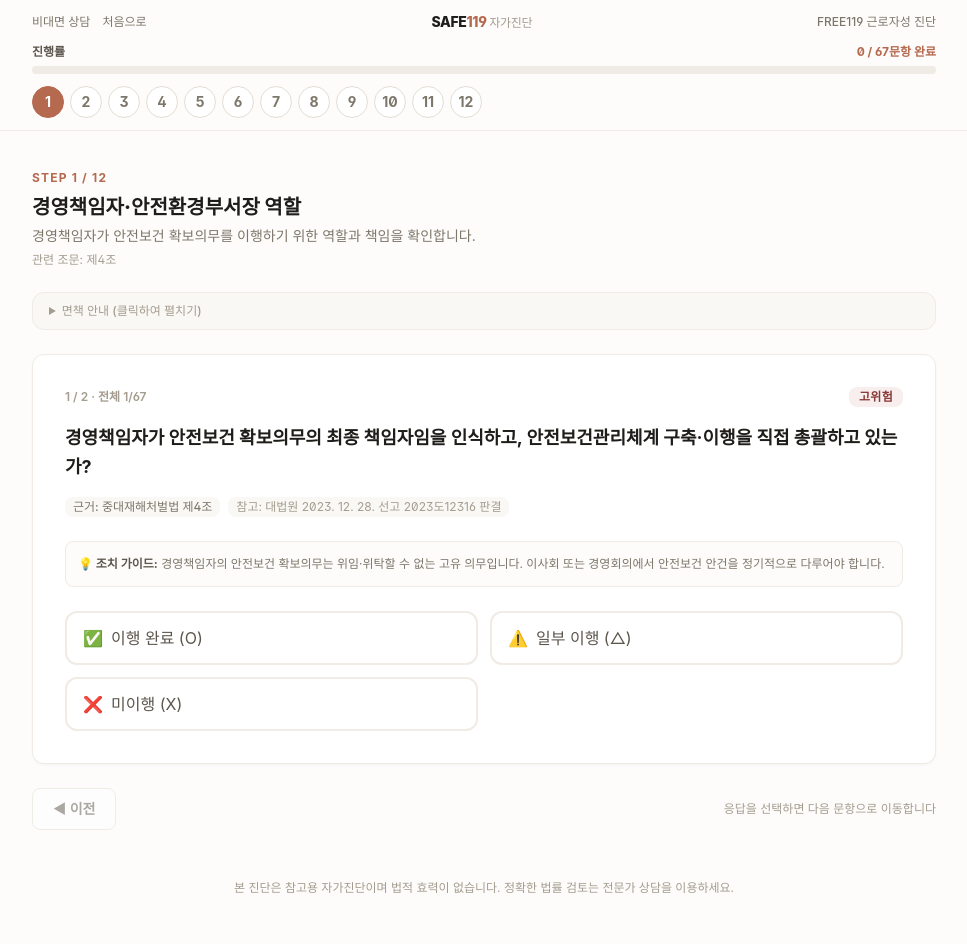
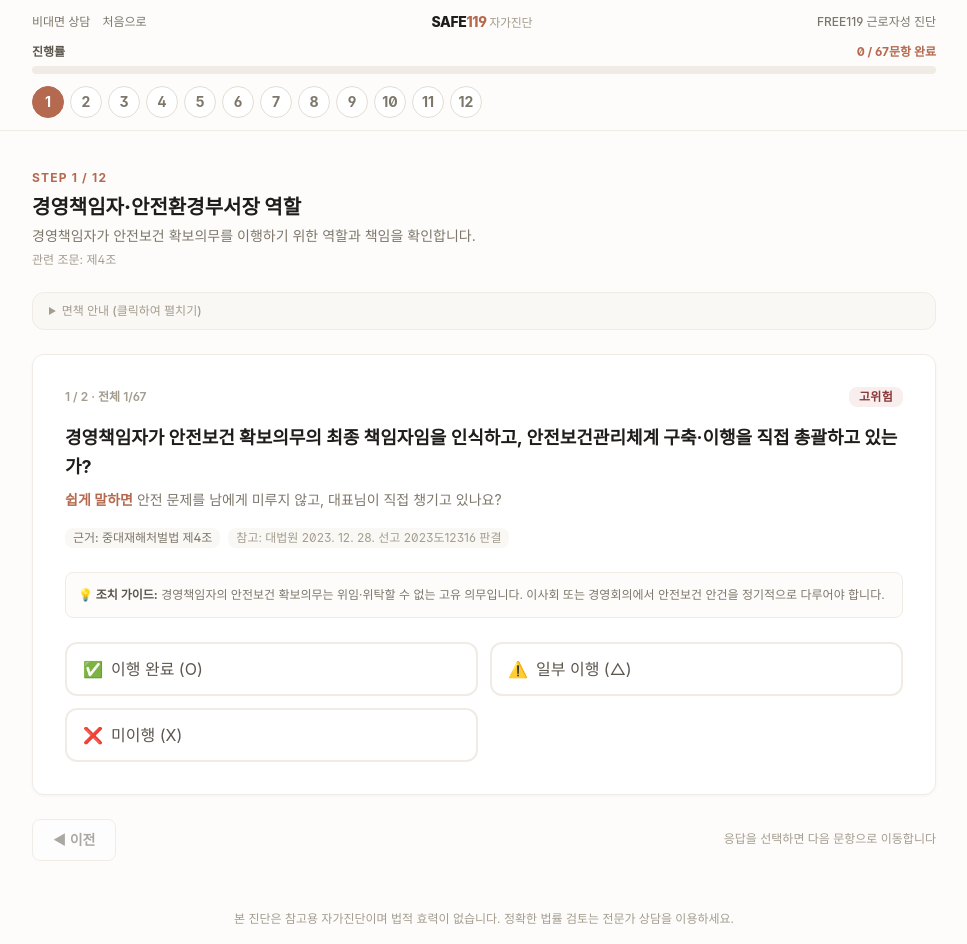
Before and after one commit to cdj44y-ui/safe119-cursor-starter, a Next.js app: page /diagnosis in a window 1280 px wide. Shown: the whole page, without its empty margins (156-1123 px from the left). Before the commit the page ends 913 px from the top, so only its background shows below. Built offline with nearby package versions, Linux system fonts and the light colour scheme; no server answers.

Commit message:
feat: 진단 카드에 쉬운 설명 표시 UI 추가 (법률 문항·근거 태그는 그대로)

```diff
--- a/components/diagnosis/QuestionCard.tsx
+++ b/components/diagnosis/QuestionCard.tsx
@@ -43,10 +43,17 @@ export default function QuestionCard({
         <Badge variant={risk.variant}>{risk.label}</Badge>
       </div>
 
-      {/* Question text */}
-      <h3 className="text-lg font-bold text-ink leading-relaxed mb-4">
+      {/* Question text — 법률 문항 원문(그대로 유지) */}
+      <h3 className="text-lg font-bold text-ink leading-relaxed mb-2">
         {question.question}
       </h3>
+
+      {/* 쉬운 설명 — 법률 문항은 그대로 두고, 이해를 돕는 짧은 풀이만 추가 */}
+      {question.plainTip && (
+        <p className="text-sm text-ink-4 leading-relaxed mb-4">
+          <span className="font-semibold text-copper">쉽게 말하면</span> {question.plainTip}
+        </p>
+      )}
 
       {/* Legal basis & Reference */}
       <div className="flex flex-wrap gap-2 mb-6">
```
